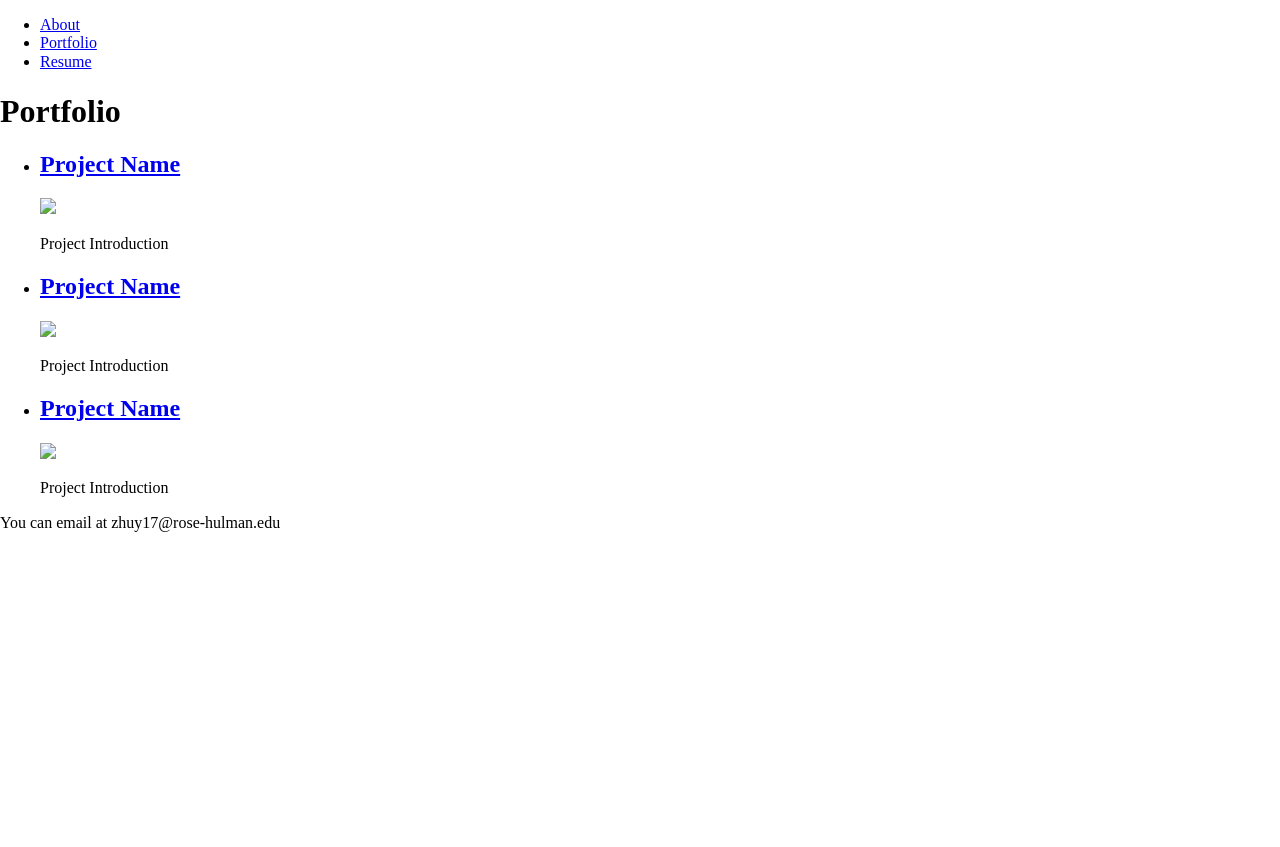
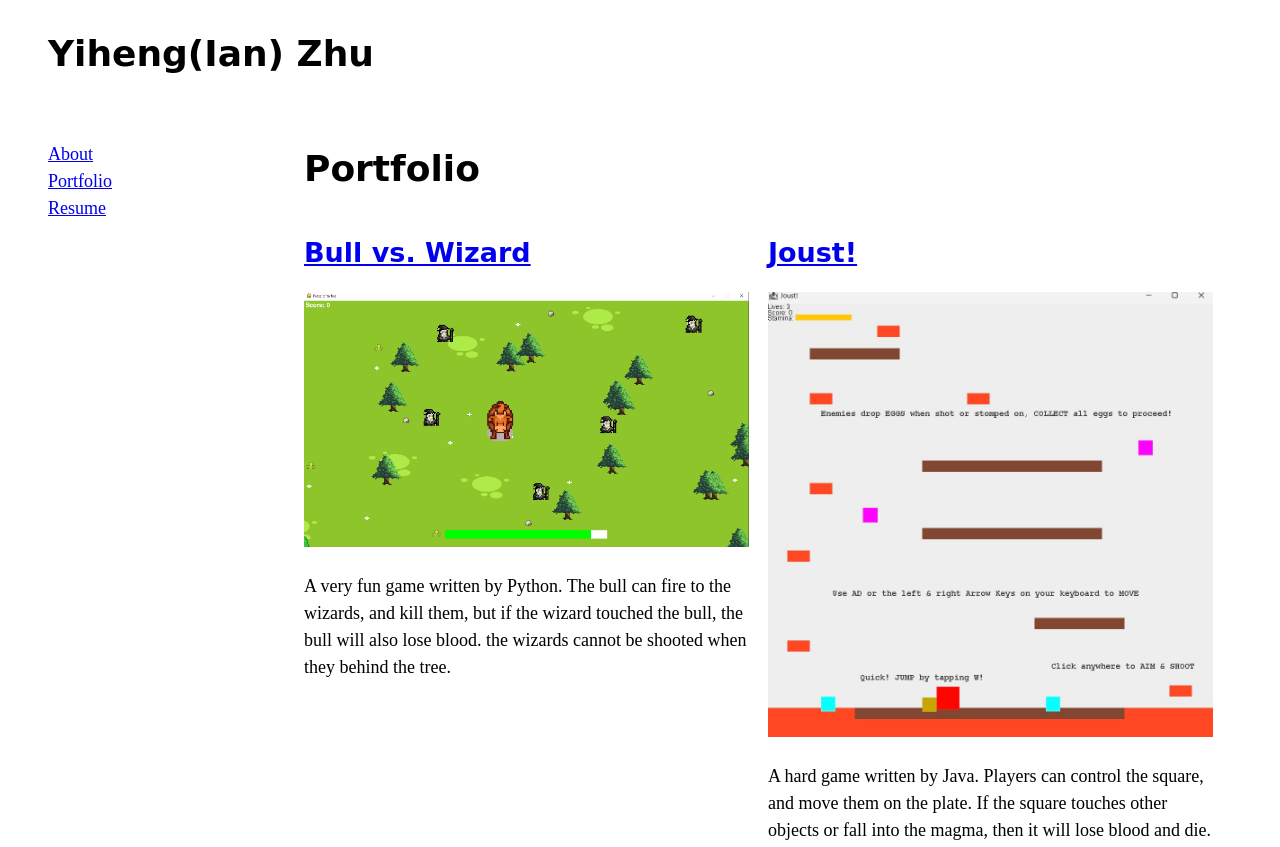
Before and after one commit to rhit-zhuy17/zhuy17.github.io, a plain HTML site: page portfolio.html in a window 1280 px wide. Shown: the top 847 px of the page. Before the commit the page ends 800 px from the top, so only its background shows below. Drawn offline with nearby package versions, Linux system fonts and the light colour scheme; a web font is replaced by a local one.

Commit message:
Edit basic styles

```diff
--- a/portfolio.html
+++ b/portfolio.html
@@ -9,6 +9,9 @@
     <link rel="icon" href="images/favicon.png" />
   </head>
   <body id="portfolio">
+    <header>
+      <h1>Yiheng(Ian) Zhu</h1>
+    </header>
     <nav>
         <ul>
             <li><a href="index.html">About</a></li>
@@ -20,23 +23,21 @@
       <h1>Portfolio</h1>
       <ul id="portfolioItems">
         <li>
-          <h2><a href="#">Project Name</a></h2>
-          <img src="images/portfolio/project.png" />
-          <p>Project Introduction</p>
+          <h2><a href="#">Bull vs. Wizard</a></h2>
+          <img src="images/portfolio/project1.png" />
+          <p>A very fun game written by Python. The bull can fire to the wizards, and kill them,
+            but if the wizard touched the bull, the bull will also lose blood.
+            the wizards cannot be shooted when they behind the tree.
+          </p>
         </li>
 
         <li>
-          <h2><a href="#">Project Name</a></h2>
-          <img src="images/portfolio/project.png" />
-          <p>Project Introduction</p>
+          <h2><a href="#">Joust!</a></h2>
+          <img src="images/portfolio/project2.png" />
+          <p>A hard game written by Java. Players can control the square, and move them on the plate.
+            If the square touches other objects or fall into the magma, then it will lose blood and die.
+          </p>
         </li>
-
-        <li>
-          <h2><a href="#">Project Name</a></h2>
-          <img src="images/portfolio/project.png" />
-          <p>Project Introduction</p>
-        </li>
-
       </ul>
     </main>
     <footer>
--- a/styles/main.css
+++ b/styles/main.css
@@ -0,0 +1,100 @@
+@import url('https://fonts.googleapis.com/css2?family=Julee&display=swap');
+
+:root {
+    --vertical-space: 2rem;
+    --horizontal-space: 3rem;
+}
+
+body {
+    font-size: 18px;
+    line-height: 1.5;
+}
+
+h1, h2, h3 {
+    line-height: 1.2;
+    font-family: 'Julee', cursive;
+}
+
+body#about img {
+    height: 15em;
+}
+
+
+p {
+    max-width: 50em;
+}
+
+
+body {
+    display: grid;
+    grid-template-areas: "head head"
+                         "nav nav"
+                         "main main"
+                         "foot foot";
+    grid-template-columns: 1fr 4fr;
+    grid-template-rows: auto auto 1fr auto;
+}
+
+@media screen and (min-width: 25em) {
+    body {
+        grid-template-areas: "head head"
+                             "nav main"
+                             "foot foot";
+        grid-template-rows: auto 1fr auto;
+    }
+}
+
+body > * {
+    padding-left: var(--horizontal-space);
+    padding-right: var(--horizontal-space);
+}
+
+body > header {
+    grid-area: head;
+}
+
+body > nav {
+    grid-area: nav;
+}
+
+body > nav ul {
+    list-style-type: none;
+    padding: 0;
+}
+
+body > main {
+    grid-area: main;
+}
+
+body > footer {
+    grid-area: foot;
+}
+
+header, footer {
+    padding-top: var(--vertical-space);
+    padding-bottom: var(--horizontal-space);
+}
+
+header h1, footer h1 {
+    margin: 0;
+}
+
+body#portfolio ul#portfolioItems {
+    display: flex;
+    flex-wrap: wrap;
+    flex: 1;
+    list-style-type: none;
+    padding: 0;
+}
+
+@media screen and (min-width: 25em) {
+    body#portfolio ul#portfolioItems li {
+        flex-basis: 48%;
+        padding-right: 2%;
+    }
+}
+
+
+body#portfolio ul#portfolioItems li img {
+    max-width: 100%;
+}
```
Also changed, not shown: index.html (+5 -2 lines), resume.html (+3 -0 lines), images/avatar.jpg (added), images/portfolio/project1.png (added), images/portfolio/project2.png (added).
